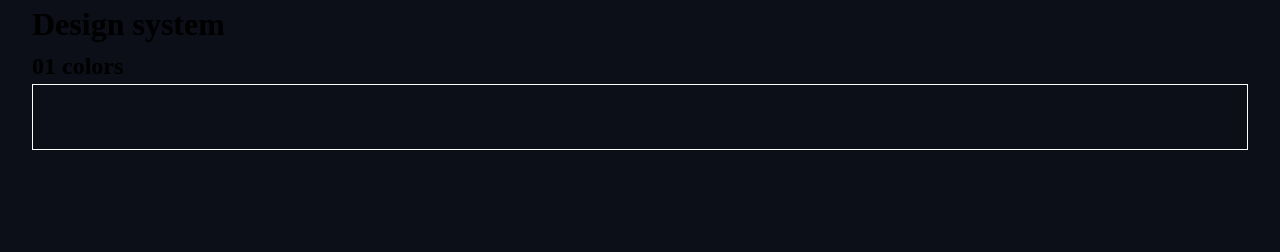
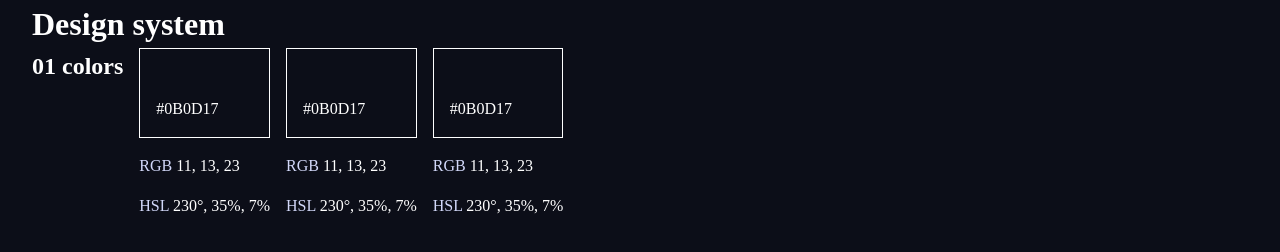
Before and after one commit to SalamanderCtesiphon/new-portfolio-site, a plain HTML site: page index.html in a window 1280 px wide. Drawn offline with Linux system fonts and the light colour scheme.

Commit message:
played around with adding the utility classes to different elements on the page

```diff
--- a/index.html
+++ b/index.html
@@ -8,20 +8,36 @@
   <script src="index.js" defer></script>
   <title>Document</title>
 </head>
-<body class="bg-dark">
+<body class="bg-dark text-white">
   <div class="container">
     <h1>Design system</h1>
 
-    <section id="colors">
-        <h2><span>01</span> colors</h2>
+    <section id="colors" class="flex">
+      <h2><span>01</span> colors</h2>
 
-        <div>
-            <div style="padding: 3rem 1rem 1rem; border: 1px solid white">
+      <div>
+          <div class="bg-dark text-white" style="padding: 3rem 1rem 1rem; border: 1px solid white">
+              #0B0D17
+          </div>
+          <p><span class="text-accent">RGB</span> 11, 13, 23</p>
+          <p><span class="text-accent">HSL</span> 230°, 35%, 7%</p>
+      </div>
+      <div>
+          <div class="bg-dark text-white" style="padding: 3rem 1rem 1rem; border: 1px solid white">
+              #0B0D17
+          </div>
+          <p><span class="text-accent">RGB</span> 11, 13, 23</p>
+          <p><span class="text-accent">HSL</span> 230°, 35%, 7%</p>
+      </div>
+      <div>
+          <div class="bg-dark text-white" style="padding: 3rem 1rem 1rem; border: 1px solid white">
+              #0B0D17
+          </div>
+          <p><span class="text-accent">RGB</span> 11, 13, 23</p>
+          <p><span class="text-accent">HSL</span> 230°, 35%, 7%</p>
+      </div>
 
-            </div>
-        </div>
-
-    </section>
+  </section>
 </div>
 </body>
 </html>
```
